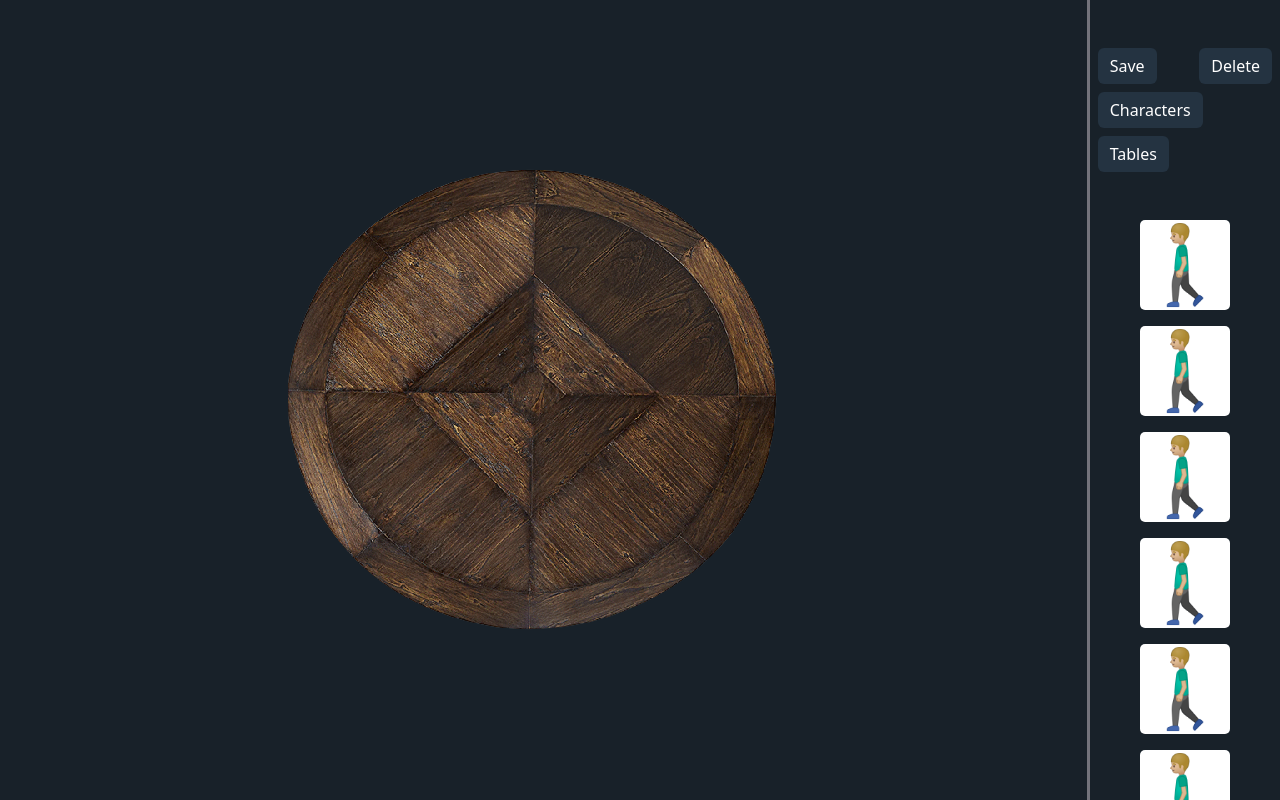
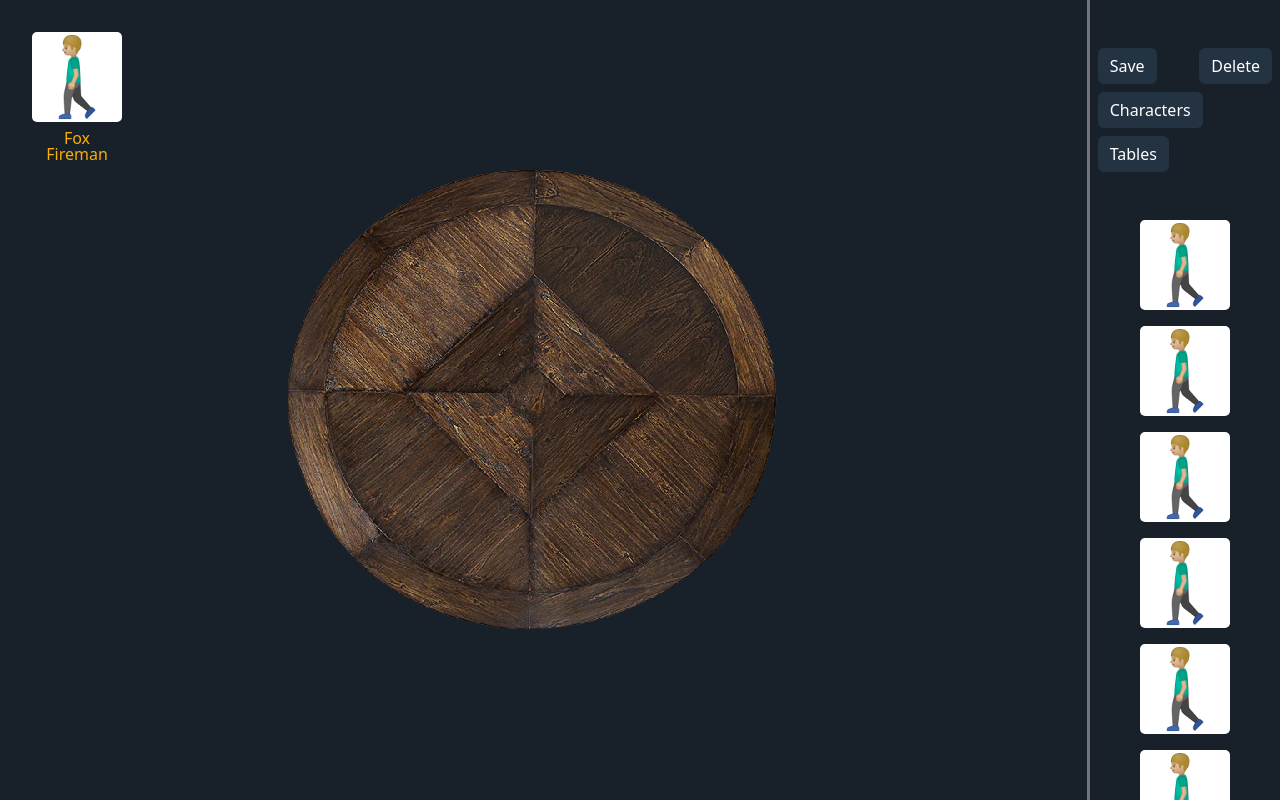
Before and after one commit to ZAWADBINSHARIF/Conference-Room, a React (Vite) app in the folder frontend/: page / in a window 1280 px wide. Built offline with nearby package versions, Linux system fonts and the light colour scheme.

Commit message:
Drag N Drop feature has been added

```diff
--- a/frontend/package.json
+++ b/frontend/package.json
@@ -10,12 +10,15 @@
     "preview": "vite preview"
   },
   "dependencies": {
+    "@dnd-kit/core": "^6.0.8",
+    "@reduxjs/toolkit": "^1.9.5",
     "axios": "^1.5.0",
     "bootstrap": "^5.3.2",
     "react": "^18.2.0",
     "react-bootstrap": "^2.8.0",
     "react-dom": "^18.2.0",
     "react-icons": "^4.11.0",
+    "react-redux": "^8.1.2",
     "react-router-bootstrap": "^0.26.2",
     "react-router-dom": "^6.16.0",
     "react-toastify": "^9.1.3",
--- /dev/null
+++ b/frontend/src/App.jsx
@@ -0,0 +1,20 @@
+// external import
+import { Provider } from 'react-redux'
+import { Outlet } from 'react-router-dom'
+
+// internal import
+import store from './Store/store'
+
+
+function App() {
+
+  return (
+    <div className="App">
+      <Provider store={store}>
+        <Outlet />
+      </Provider>
+    </div>
+  )
+}
+
+export default App
--- a/frontend/src/Pages/App.jsx
+++ /dev/null
@@ -1,14 +0,0 @@
-// external import
-import { Outlet } from 'react-router-dom'
-
-
-function App() {
-
-  return (
-    <div className="App">
-      <Outlet />
-    </div>
-  )
-}
-
-export default App
--- a/frontend/src/Pages/Hero.jsx
+++ b/frontend/src/Pages/Hero.jsx
@@ -1,9 +1,8 @@
 // external import
 import { Col, Row } from 'react-bootstrap'
 
-
 // internal import
-import PlayGround from '../components/PlayGround'
+import PlayGround from '../components/PlayGround/PlayGround'
 import SideBar from '../components/SideBar'
 
 const Hero = () => {
--- /dev/null
+++ b/frontend/src/Store/Slices/DraggableImgSlice.js
@@ -0,0 +1,40 @@
+// external import
+import { createSlice } from '@reduxjs/toolkit'
+
+
+const initialState = [
+    {
+        id: 1,
+        name: "Fox",
+        role: "Fireman",
+        src: "./activities-001.png",
+        position: {
+            x: 32,
+            y: 32
+        }
+    },
+]
+
+const draggableImgSlice = createSlice({
+    name: "Draggable_Img",
+    initialState,
+    reducers: {
+        setDraggableImgPosition(state, action) {
+            const found = state.find(item => item.id === action.payload.id)
+
+            if (!found) return
+
+            found.position.x += action.payload.new_x
+            found.position.y += action.payload.new_y
+
+            state = [...state, found]
+        },
+        removeDraggableImg(state, action) {
+            const newData = state.filter(item => { item.id !== action.payload })
+            state = [...newData]
+        }
+    }
+})
+
+export const { removeDraggableImg, setDraggableImgPosition } = draggableImgSlice.actions
+export default draggableImgSlice.reducer
--- /dev/null
+++ b/frontend/src/Store/store.js
@@ -0,0 +1,13 @@
+// external import
+import { configureStore } from "@reduxjs/toolkit";
+
+// internal import
+import DraggableImgSlice from "./Slices/DraggableImgSlice";
+
+const store = configureStore({
+    reducer: {
+        draggable_img: DraggableImgSlice
+    }
+})
+
+export default store
--- a/frontend/src/components/PlayGround.jsx
+++ /dev/null
@@ -1,11 +0,0 @@
-const PlayGround = () => {
-  return (
-    <div className="PlayGround w-100 h-100 d-flex justify-content-center align-items-center">
-      <div className="tablePlace">
-        <img src='./round_table.png' />
-      </div>
-    </div>
-  )
-}
-
-export default PlayGround
--- /dev/null
+++ b/frontend/src/components/PlayGround/DraggableImage.jsx
@@ -0,0 +1,37 @@
+// external import
+import { useDraggable } from "@dnd-kit/core"
+import { CSS } from "@dnd-kit/utilities"
+
+const DraggableImage = ({ id, src, position, name, role }) => {
+
+    const { attributes, listeners, setNodeRef, transform, isDragging } = useDraggable({
+        id: id
+    })
+
+    const style = {
+        transform: CSS.Translate.toString(transform),
+        left: position.x,
+        top: position.y,
+        cursor: isDragging ? "grabbing" : "grab"
+    }
+
+    return (
+        <div
+            className="DraggableImage"
+            ref={setNodeRef}
+            style={style}
+            {...attributes}
+            {...listeners}
+        >
+            <img src={src} />
+
+            <div className="draggableCharInfo mt-2">
+                {`${name}`}
+                <br />
+                {`${role}`}
+            </div>
+
+        </div>
+    )
+}
+export default DraggableImage
--- /dev/null
+++ b/frontend/src/components/PlayGround/PlayGround.jsx
@@ -0,0 +1,58 @@
+// external import
+import { useDroppable } from '@dnd-kit/core'
+import { useDispatch, useSelector } from 'react-redux'
+import { DndContext } from '@dnd-kit/core'
+
+// internal import
+import TablePlace from "./TablePlace"
+import DraggableImage from './DraggableImage'
+import { setDraggableImgPosition } from '../../Store/Slices/DraggableImgSlice.js'
+
+const PlayGround = () => {
+
+  const draggableImgs = useSelector(state => state.draggable_img)
+  const dispatch = useDispatch()
+
+  const { setNodeRef, isOver } = useDroppable({
+    id: 'Droppable'
+  })
+
+  console.log(isOver)
+
+  return (
+    <DndContext onDragEnd={handleDragEnd}>
+
+      <div
+        className="PlayGround w-100 h-100 d-flex justify-content-center align-items-center"
+        ref={setNodeRef}
+      >
+
+        {draggableImgs.map(img => (
+          <DraggableImage
+            key={img.id}
+            id={img.id}
+            name={img.name}
+            role={img.role}
+            src={img.src}
+            position={img.position}
+          />
+        ))}
+        <TablePlace ref={setNodeRef}/>
+
+      </div>
+
+    </DndContext>
+  )
+
+  function handleDragEnd(event) {
+    const { active, delta } = event
+    const { x: new_x, y: new_y } = delta
+    const { id } = active
+
+    dispatch(setDraggableImgPosition({ id, new_x, new_y }))
+
+  }
+
+}
+
+export default PlayGround
--- /dev/null
+++ b/frontend/src/components/PlayGround/TablePlace.jsx
@@ -0,0 +1,8 @@
+const TablePlace = ({ref}) => {
+  return (
+      <div className="TablePlace">
+          <img ref={ref} src='./round_table.png' />
+      </div>
+  )
+}
+export default TablePlace
--- a/frontend/src/index.scss
+++ b/frontend/src/index.scss
@@ -3,6 +3,7 @@ $backGroundColor: #182129;
 $borderColor: #73737b;
 $buttonColor: #243341;
 $buttonHover: #456077;
+$DraggableCharInfoFontCOlor: #f9ae01;
 
 * {
   padding: 0;
@@ -11,7 +12,7 @@ $buttonHover: #456077;
   color: white;
 }
 
-a{
+a {
   text-decoration: none;
 }
 
@@ -43,7 +44,7 @@ a{
 
 .modal-content {
   background-color: #182129;
-  .icon{
+  .icon {
     cursor: pointer;
   }
 }
@@ -60,17 +61,31 @@ Body {
       // * playGround
       .PlayGround {
         position: relative;
+        overflow: hidden;
 
-        // * not selectable start
+        // not selectable mode start
         user-select: none;
         -moz-user-select: none;
         -khtml-user-select: none;
         -webkit-user-select: none;
-        -o-user-select: none ;
-        // * not selectable end
+        -o-user-select: none;
+        // not selectable mode end
 
-        .tablePlace {
+        // Draggable Image design
+        .DraggableImage {
           position: absolute;
+
+          img {
+            width: 90px;
+            border-radius: 5px;
+          }
+
+          .draggableCharInfo{
+            text-align: center;
+            color: $DraggableCharInfoFontCOlor;
+            line-height: 1rem;
+          }
+
         }
       }
 
--- a/frontend/src/main.jsx
+++ b/frontend/src/main.jsx
@@ -4,7 +4,7 @@ import ReactDOM from 'react-dom/client'
 import { createBrowserRouter, createRoutesFromElements, Route, RouterProvider } from 'react-router-dom'
 
 // internal import
-import App from './Pages/App.jsx'
+import App from './App.jsx'
 import Hero from './Pages/Hero.jsx'
 import Admin from './Pages/Admin.jsx'
 import 'bootstrap/dist/css/bootstrap.min.css'
@@ -13,7 +13,7 @@ import './index.scss'
 const router = createBrowserRouter(
   createRoutesFromElements(
     <Route path='/' element={<App />}>
-      <Route path='/' element={<Hero/>} />
+      <Route path='/' element={<Hero />} />
       <Route path='/admin' element={<Admin />} />
     </Route>
   )
```
Also changed, not shown: 1 other file (tests, documents, lock files or other folders).
